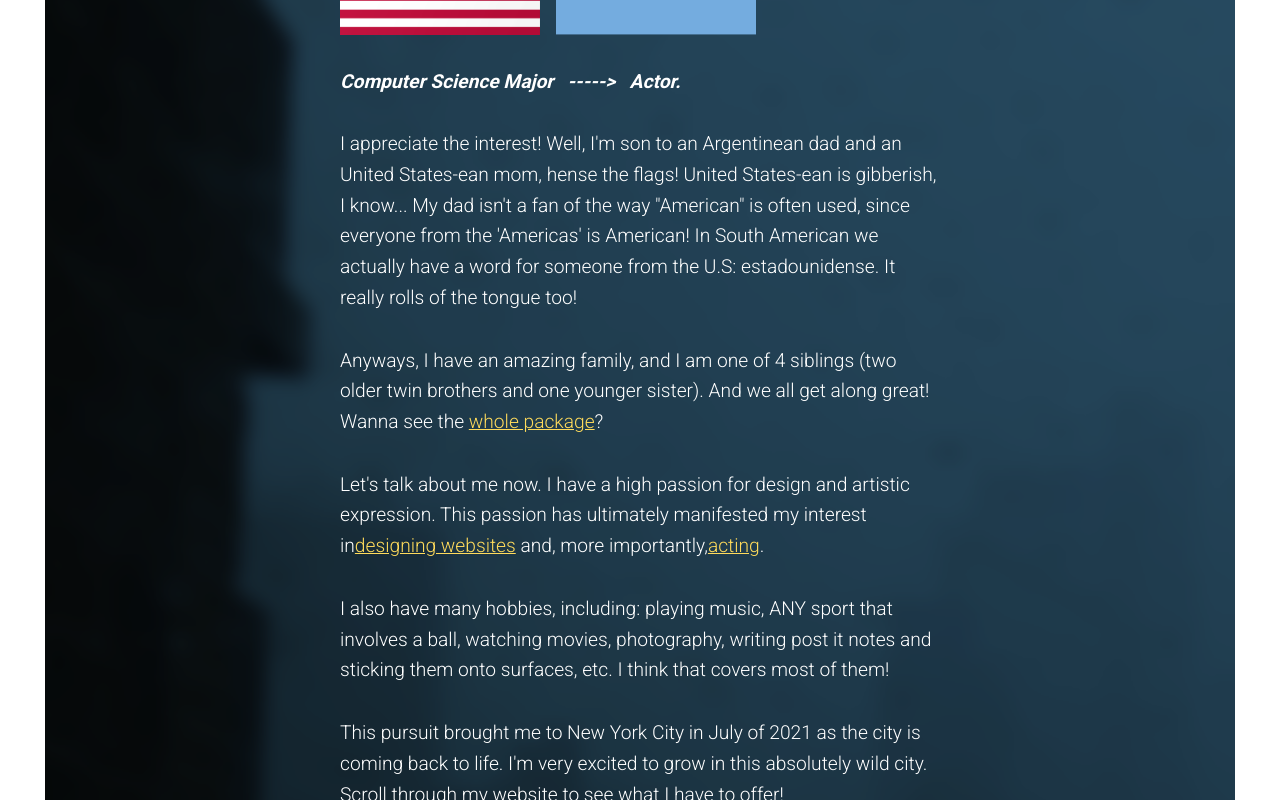
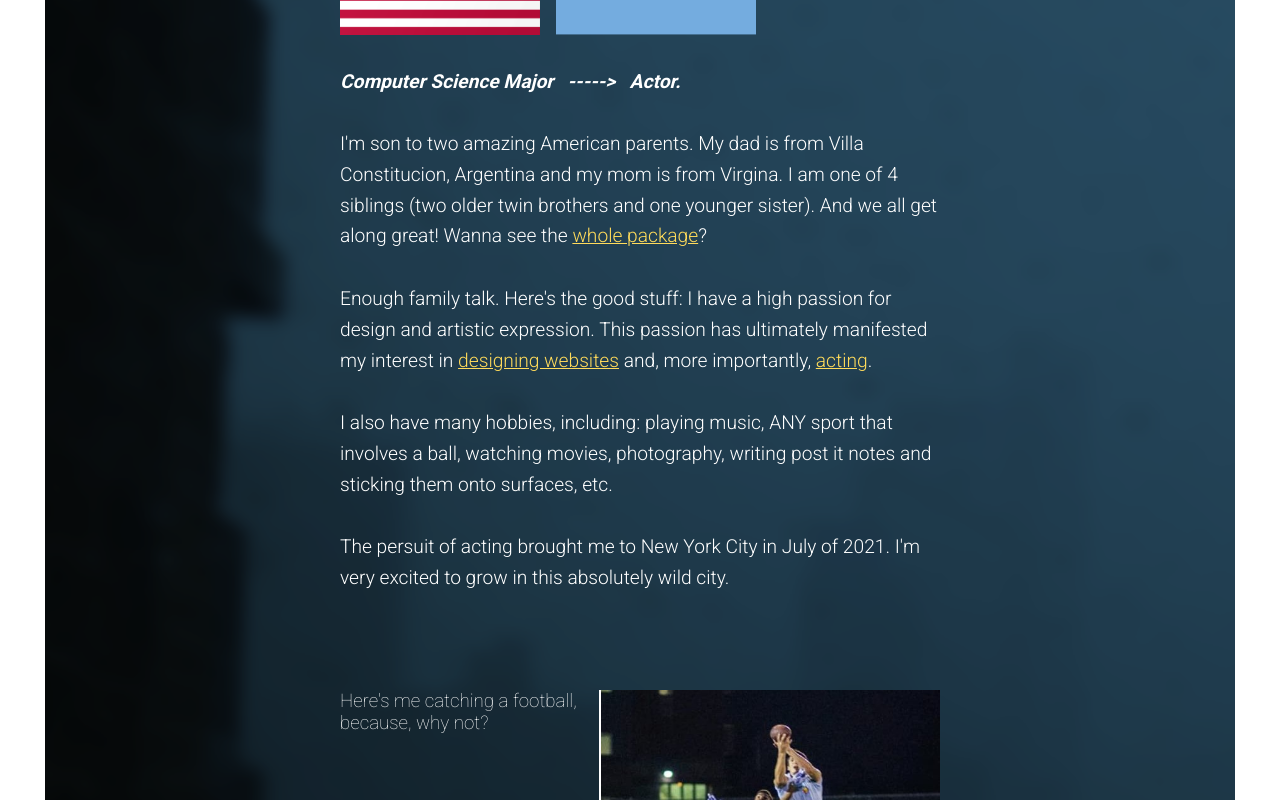
Before and after one commit to yosoymatiasn/matiasdabbles, a React (Create React App) app: page / in a window 1280 px wide. Shown: the part 1080-1880 px from the top of the page. Built offline with nearby package versions, Linux system fonts and the light colour scheme; the HTML template or start-up script is replaced by a standard one.

Commit message:
changed text

```diff
--- a/src/app.scss
+++ b/src/app.scss
@@ -69,24 +69,28 @@ section a, .text-link {
 }
 
 button, .button {
-    background-color: $off-white;
+    // background-color: $off-white;
+    border: solid 1px $off-white;
+    border-radius: 20px;
     cursor: pointer;
-    padding: .4em 1em;
-    border-radius: 20px;
-    border: none;
-    color: $arg-blue;
-    font-size: 1.2rem;
-    margin-top: 1em;
+    padding: .3em .6em;
+    color: $off-white;
+    font-size: 1rem;
+    margin: 1em .8em 0px 0px;
     transition: all .2s ease-in-out;
     display: inline-block;
+    opacity: .6;
 
     a {
         all: unset;
     }
 
     &:hover {
-        background-color: $arg-yellow;
-        color: $arg-blue;
+        opacity: 1;
+    }
+
+    &.no-click {
+        cursor: default;
     }
 }
 
--- a/src/components/About/About.jsx
+++ b/src/components/About/About.jsx
@@ -48,35 +48,26 @@ export default function About() {
 					</span>
 				</p>
 				<p>
-					I appreciate the interest! Well, I'm son to an Argentinean dad and an
-					United States-ean mom, hense the flags! United States-ean is
-					gibberish, I know... My dad isn't a fan of the way "American" is often
-					used, since everyone from the 'Americas' is American! In South
-					American we actually have a word for someone from the U.S:
-					estadounidense. It really rolls of the tongue too!
-				</p>
-				<p>
-					Anyways, I have an amazing family, and I am one of 4 siblings (two
-					older twin brothers and one younger sister). And we all get along
-					great! Wanna see the{" "}
+					I'm son to two amazing American parents. My dad is from Villa
+					Constitucion, Argentina and my mom is from Virgina. I am one of 4
+					siblings (two older twin brothers and one younger sister). And we all
+					get along great! Wanna see the{" "}
 					<span className="lightboxBtn text-link">whole package</span>?
 				</p>
 				<p>
-					Let's talk about me now. I have a high passion for design and artistic
-					expression. This passion has ultimately manifested my interest in
-					<a href="#work">designing websites</a> and, more importantly,
-					<a href="#media">acting</a>.
+					Enough family talk. Here's the good stuff: I have a high passion for
+					design and artistic expression. This passion has ultimately manifested
+					my interest in <a href="#work">designing websites</a> and, more
+					importantly, <a href="#media">acting</a>.
 				</p>
 				<p>
 					I also have many hobbies, including: playing music, ANY sport that
 					involves a ball, watching movies, photography, writing post it notes
-					and sticking them onto surfaces, etc. I think that covers most of
-					them!
+					and sticking them onto surfaces, etc.
 				</p>
 				<p>
-					This pursuit brought me to New York City in July of 2021 as the city
-					is coming back to life. I'm very excited to grow in this absolutely
-					wild city. Scroll through my website to see what I have to offer!
+					The persuit of acting brought me to New York City in July of 2021. I'm
+					very excited to grow in this absolutely wild city.
 				</p>
 				<div className="why-not">
 					<h3>Here's me catching a football, because, why not?</h3>
--- a/src/components/Work/Work.jsx
+++ b/src/components/Work/Work.jsx
@@ -7,15 +7,17 @@ export default function Acting() {
 	return (
 		<section id="work" className="work-section home-section ">
 			<h2>Web Design</h2>
-			<h3>Here are a few websites I've built. Including the one your on!</h3>
+			<div className="work-about">
+				<div className="tools-container">{/* <h4>Tools I use:</h4> */}</div>
+			</div>
 			<div className="website-gallery">
 				<div className="website-container">
 					<div className="website-about">
 						<h3>Williford Brothers Racing</h3>
 						<p>
-							A website for a sailing partnership's olympic campaign for Paris
-							2028.
+							This website is for my friends' olympic campaign for Paris 2028.
 						</p>
+						<div className="button no-click">Wordpress</div>
 						<div className="button">
 							<a target="_blank" href="https://www.willifordbrothersracing.com">
 								Visit Website
@@ -26,13 +28,12 @@ export default function Acting() {
 				</div>
 				<div className="website-container">
 					<div className="website-about">
-						<h3>Sara Rogers Acting Coach</h3>
+						<h3>Acting Coach</h3>
 						<p>
-							I built this website for my first acting coach and mentor. Shout
-							out to you Sara! You've been an instrumental part of my growth as
-							a man and actor. Hope to make you proud!
+							A website put together for my first acting coach and mentor, Sara
+							Rogers.
 						</p>
-
+						<div className="button no-click">Webflow</div>
 						<div className="button">
 							<a target="_blank" href="https://www.adultactingcoach.com">
 								Visit Website
--- a/src/components/Work/work.scss
+++ b/src/components/Work/work.scss
@@ -43,6 +43,10 @@
     position: relative;
     max-width: 400px;
 
+    p {
+        margin-top: 1rem;
+    }
+
     h3 {
         font-size: 1.6em;
         font-weight: bold;
```
Also changed, not shown: 10 other files (tests, documents, lock files or other folders).
